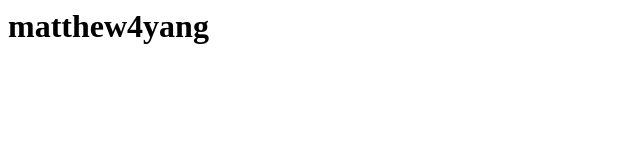
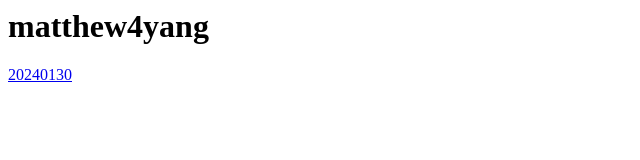
Before and after one commit to matthew4yang/matthew4yang.github.io, a plain HTML site: page index.html in a window 1280 px wide. Shown: the whole page, without its empty margins (0-640 px from the left). Drawn offline with Linux system fonts and the light colour scheme.

Commit message:
Update index.html

```diff
--- a/index.html
+++ b/index.html
@@ -1 +1,2 @@
 <h1>matthew4yang</h1>
+<html><a href="20240130.html">20240130</a></html>
```
